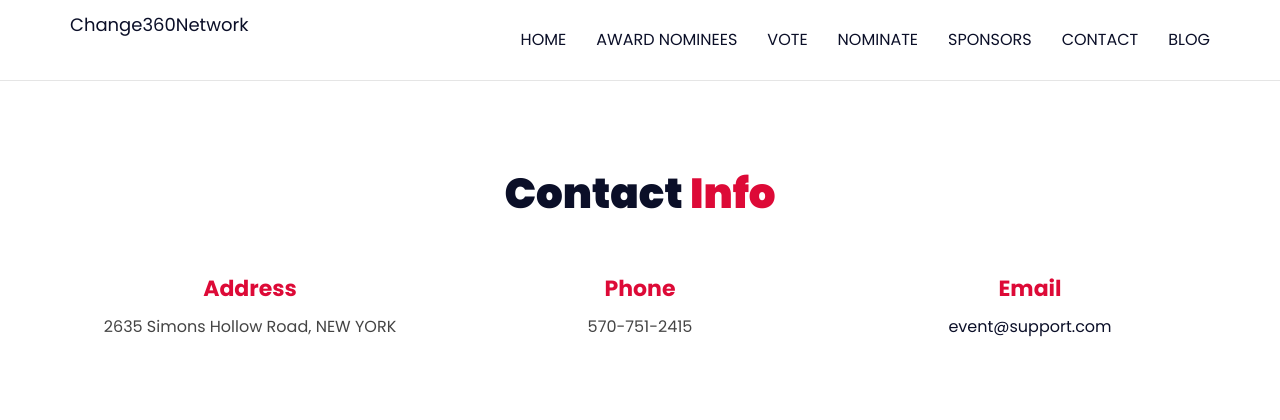
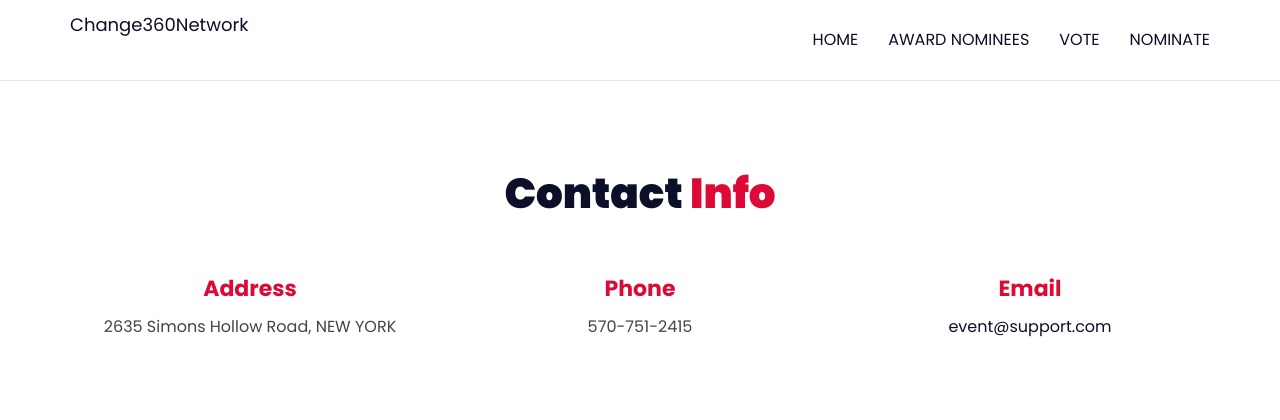
Before and after one commit to captbilard/STUDENT-LEADERSHIP-AWARD-SLAW-0.1, a Django app: template SLAW/slaw/templates/slaw/base.html in a window 1280 px wide. Shown: the top 420 px of the page. Run offline with Django 3.2, Linux system fonts and the light colour scheme; the template is opened without the code that fills it, so the values that code supplies are empty; some libraries are stand-ins or nearby versions.

Commit message:
updated base.html

```diff
--- a/SLAW/slaw/templates/slaw/base.html
+++ b/SLAW/slaw/templates/slaw/base.html
@@ -66,9 +66,6 @@
 					<li><a href="{% url 'nominees' %}">Award Nominees</a></li>
 					<li><a href="{% url 'voting-category' %}">Vote</a></li>
 					<li><a href="{% url 'nominate' %}">Nominate</a></li>
-					<li><a href="index.html#sponsors">Sponsors</a></li>
-					<li><a href="index.html#contact">Contact</a></li>
-					<li><a href="blog.html">Blog</a></li>
 				</ul>
 			</nav>
 			<!-- /Navigation -->
```
